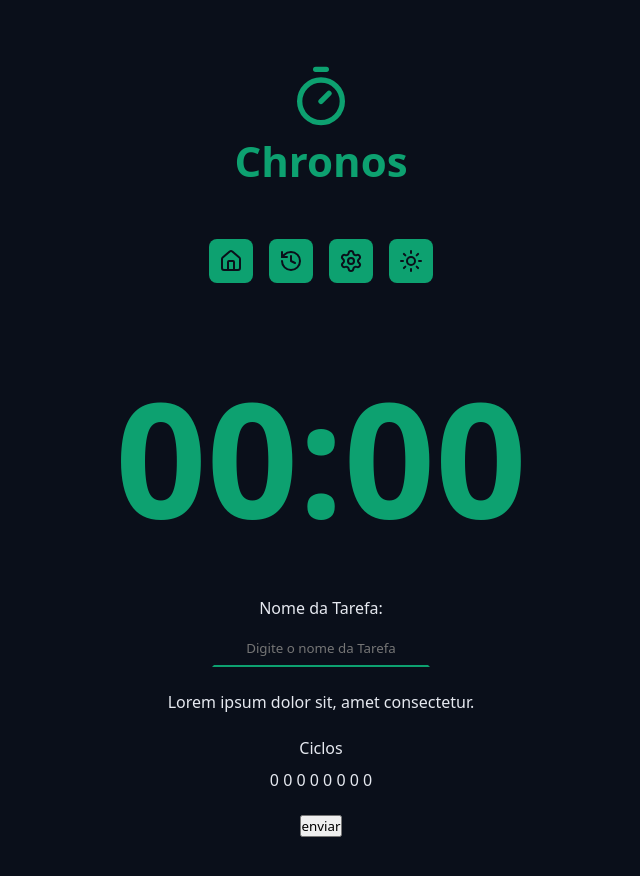
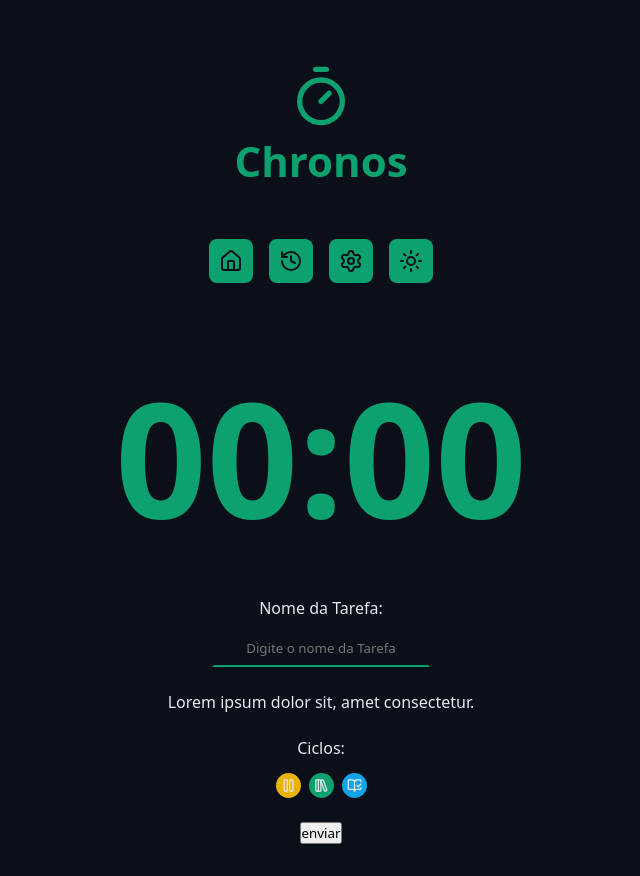
Before and after one commit to MarvinRF/chronos-pomodoro, a React (Vite) app: page / in a window 1280 px wide. Shown: the whole page, without its empty margins (319-959 px from the left). Built offline with nearby package versions, Linux system fonts and the light colour scheme.

Commit message:
Refactor form layout, integrate cycles
Replace block-level wrappers with inline elements for consistent styling.
Integrate dynamic cycles component instead of static placeholder.

```diff
--- a/src/App.tsx
+++ b/src/App.tsx
@@ -1,5 +1,6 @@
 import { Container } from './components/Container';
 import { CountDown } from './components/CountDown';
+import { Cycles } from './components/Cycles';
 import DefaultInput from './components/DefaultInput';
 import { Logo } from './components/Logo';
 import { Menu } from './components/Menu';
@@ -24,24 +25,23 @@ export const App = () => {
 
       <Container>
         <form action='' className='form'>
-          <div className='formRow'>
+          <span className='formRow'>
             <DefaultInput
               labelText={'Nome da Tarefa:'}
               id={'task'}
               type='text'
               placeholder={'Digite o nome da Tarefa'}
             />
-          </div>
-          <div className='formRow'>
+          </span>
+          <span className='formRow'>
             <p>Lorem ipsum dolor sit, amet consectetur.</p>
-          </div>
-          <div className='formRow'>
-            <p>Ciclos</p>
-            <p>0 0 0 0 0 0 0 0</p>
-          </div>
-          <div className='formRow'>
+          </span>
+          <span className='formRow'>
+            <Cycles />
+          </span>
+          <span className='formRow'>
             <button>enviar</button>
-          </div>
+          </span>
         </form>
       </Container>
     </>
--- /dev/null
+++ b/src/components/Cycles/index.tsx
@@ -0,0 +1,24 @@
+import { BookOpenCheck, LibraryBig, Pause } from 'lucide-react';
+import styles from './styles.module.css';
+
+export const Cycles = () => {
+  return (
+    <>
+      <div className={styles.cycles}>
+        <span>Ciclos:</span>
+
+        <div className={styles.cyclesDots}>
+          <div className={styles.workTime}>
+            <Pause size={15} />
+          </div>
+          <div className={styles.shortBreakTime}>
+            <LibraryBig size={15} />
+          </div>
+          <div className={styles.longBreakTime}>
+            <BookOpenCheck size={15} />
+          </div>
+        </div>
+      </div>
+    </>
+  );
+};
--- /dev/null
+++ b/src/components/Cycles/styles.module.css
@@ -0,0 +1,34 @@
+.cycles {
+  display: flex;
+  align-items: center;
+  justify-content: center;
+  flex-direction: column;
+}
+
+.cyclesDots {
+  display: flex;
+  margin-top: 1.4rem;
+  gap: 0.8rem;
+}
+
+.cycleDot {
+  composes: cycles;
+  border-radius: 50%;
+  width: 2.5rem;
+  height: 2.5rem;
+}
+
+.workTime {
+  composes: cycleDot;
+  background-color: var(--warning);
+}
+
+.shortBreakTime {
+  composes: cycleDot;
+  background-color: var(--primary);
+}
+
+.longBreakTime {
+  composes: cycleDot;
+  background-color: var(--info);
+}
--- /dev/null
+++ b/src/components/DefaultButton/styles.module.css
@@ -0,0 +1,21 @@
+.input {
+  background-color: transparent;
+  border: 0.2rem solid transparent;
+  text-align: center;
+  padding: 0.8rem;
+  color: var(--text-default);
+  outline: none;
+  transition: all 0.3s ease-in-out;
+
+  border-bottom: 0.2rem solid var(--primary);
+}
+
+.input:focus {
+  border-radius: 0.8rem;
+  border: 0.2rem solid var(--primary);
+}
+
+.input:disabled {
+  border-bottom: 0.2rem solid var(--disabled);
+  color: var(--text-muted);
+}
```
Also changed, not shown: src/components/DefaultButton/index.tsx (added, +30 -0 lines).
